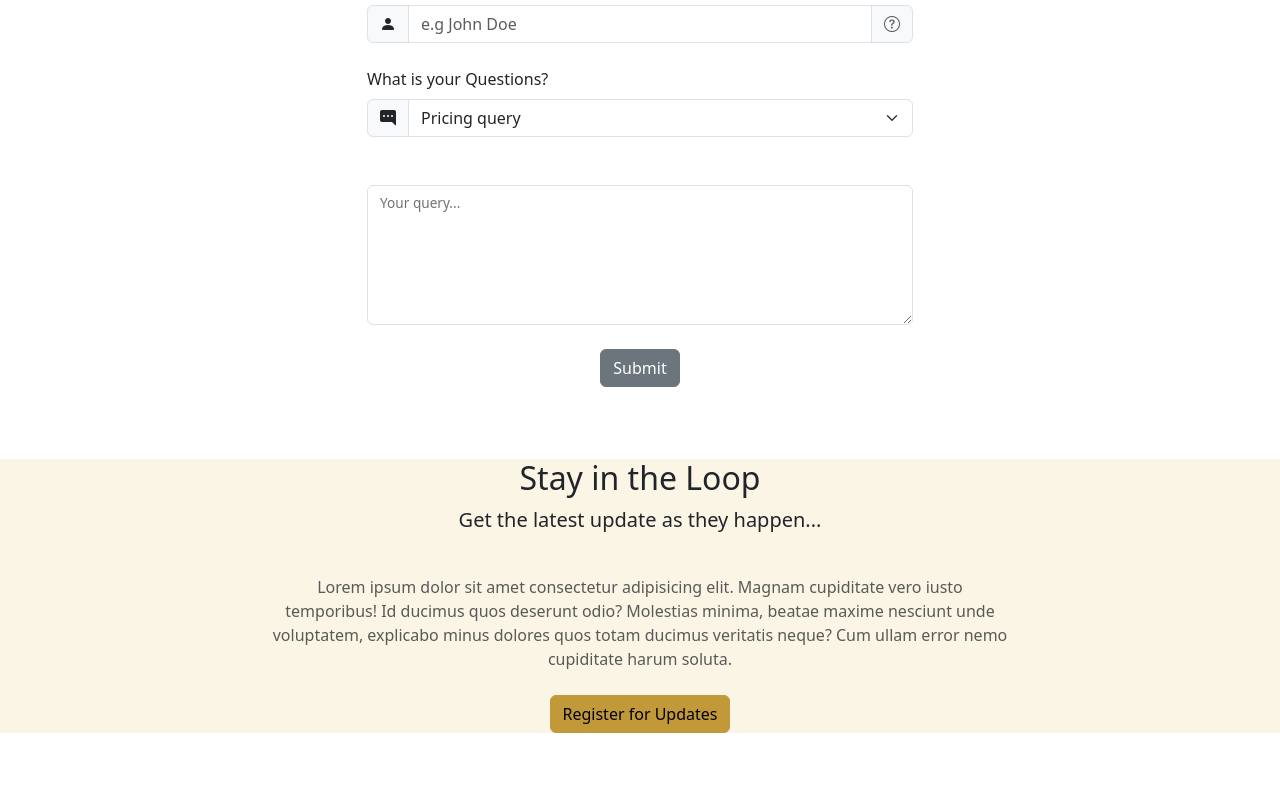
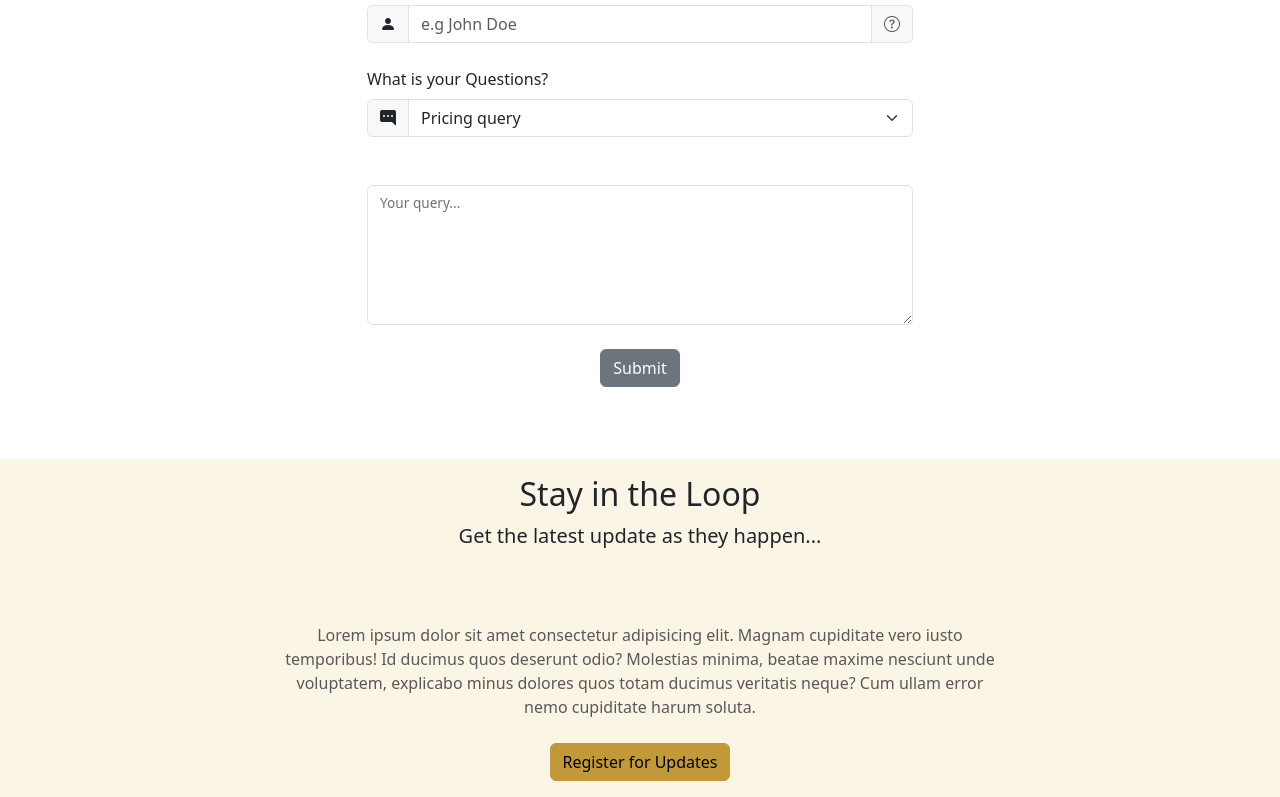
Before and after one commit to devhenode/Book-store, a website: page index.html in a window 1280 px wide. Shown: the part 3624-4421 px from the top of the page. Before the commit the page ends 4357 px from the top, so only its background shows below. Drawn offline with nearby package versions, Linux system fonts and the light colour scheme.

Commit message:
production

```diff
--- a/index.html
+++ b/index.html
@@ -448,13 +448,13 @@
 
     <section class="bg-light">
         <div class="container">
-            <div class="text-center">
+            <div class="text-center py-3">
                 <h2>Stay in the Loop</h2>
                 <p class="lead">Get the latest update as they happen...</p>
             </div>
 
             <div class="row justify-content-center">
-                <div class="col-md-8 text-center">
+                <div class="col-md-8 text-center p-3">
                     <p class="text-muted my-4">
                         Lorem ipsum dolor sit amet consectetur adipisicing elit.
                         Magnam cupiditate vero iusto temporibus! Id ducimus quos deserunt odio? Molestias minima,
```
